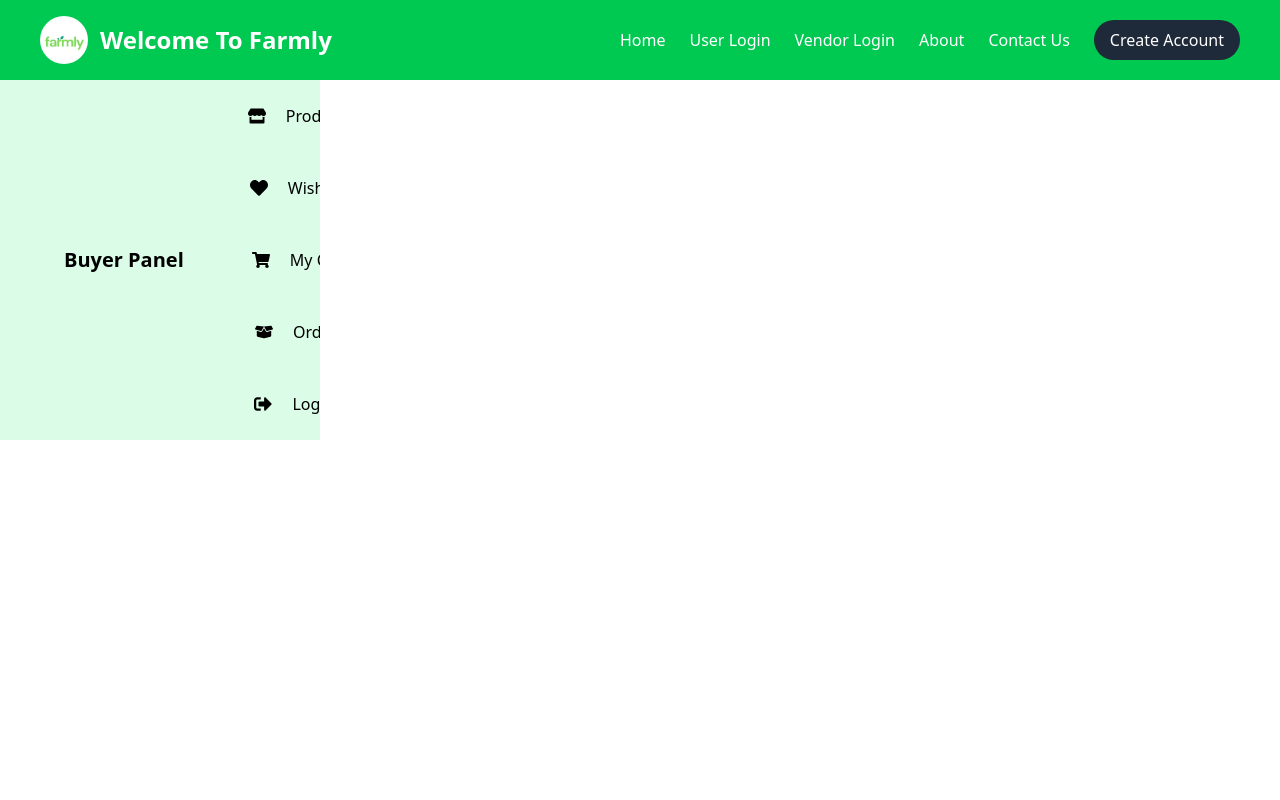
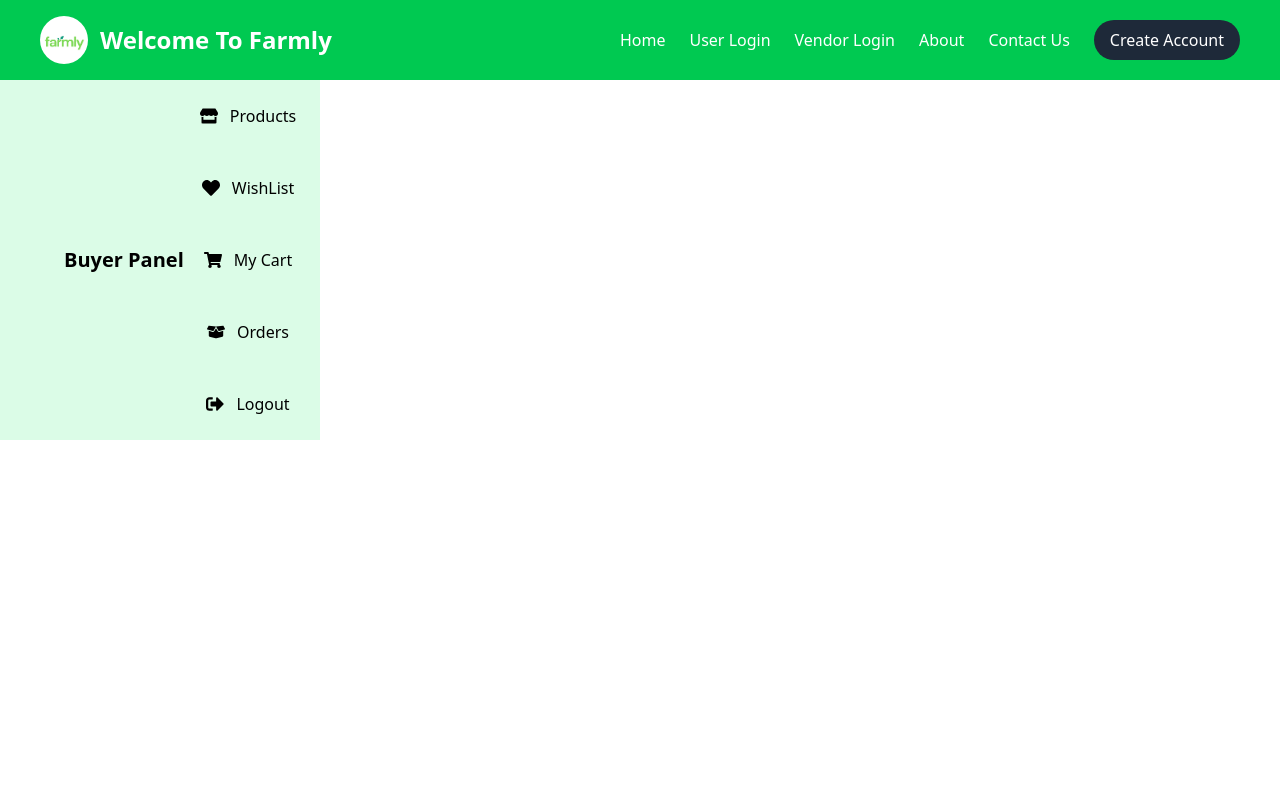
Before and after one commit to Sarat20/farmly, a React (Vite) app in the folder frontend/: page /user in a window 1280 px wide. Shown: the top 800 px of the page. Built offline with nearby package versions, Linux system fonts and the light colour scheme.

Commit message:
Update userSideBar.jsx

```diff
--- a/frontend/src/components/userSideBar.jsx
+++ b/frontend/src/components/userSideBar.jsx
@@ -20,16 +20,16 @@ const UserSideBar = () => {
   ];
 
   return (
-    <div className="w-full bg-green-100 px-6 py-4 flex items-center overflow-x-auto">
-      {/* Keeping Buyer Panel to the left */}
-      <h2 className="text-xl font-bold whitespace-nowrap mr-10 ml-10">Buyer Panel</h2>
+    <div className="w-full bg-green-100 px-4 sm:px-6 py-4 flex flex-col sm:flex-row items-start sm:items-center gap-4 sm:gap-0 sm:justify-between overflow-x-auto">
+      {/* Buyer Panel Title */}
+      <h2 className="text-xl font-bold whitespace-nowrap ml-2 sm:ml-10">Buyer Panel</h2>
 
-      {/* This div now takes remaining space and centers its children */}
-      <div className="flex flex-1 justify-center gap-8 flex-wrap">
+      {/* Navigation Menu */}
+      <div className="flex flex-wrap justify-center sm:justify-center gap-4 sm:gap-8">
         {menuItems.map((item, index) => (
           <div
             key={index}
-            className="flex items-center gap-5 px-6 py-2 hover:bg-green-200 rounded-lg cursor-pointer transition-all duration-200"
+            className="flex items-center gap-3 px-4 py-2 hover:bg-green-200 rounded-lg cursor-pointer transition-all duration-200"
             onClick={() => navigate(item.path)}
           >
             <span className="text-lg">{item.icon}</span>
```
